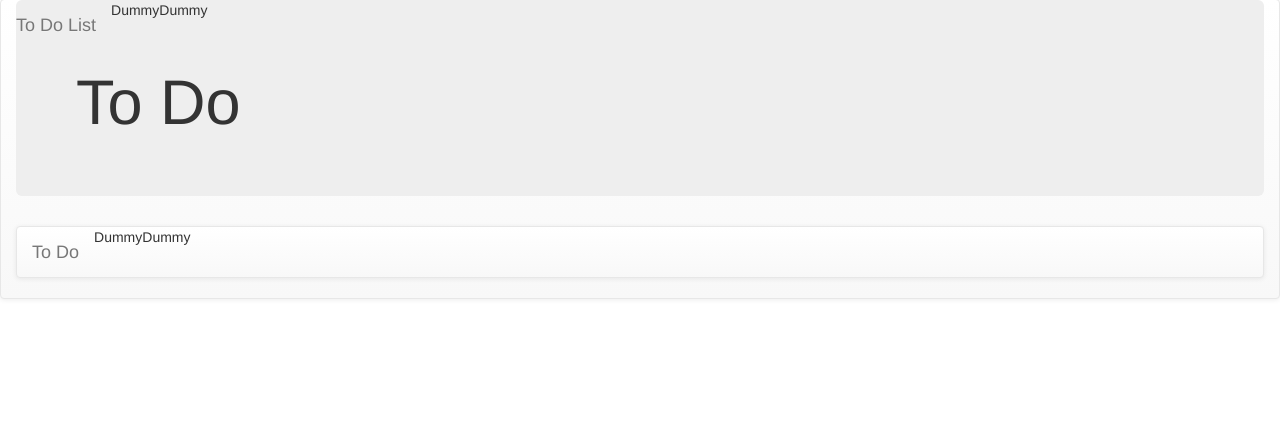
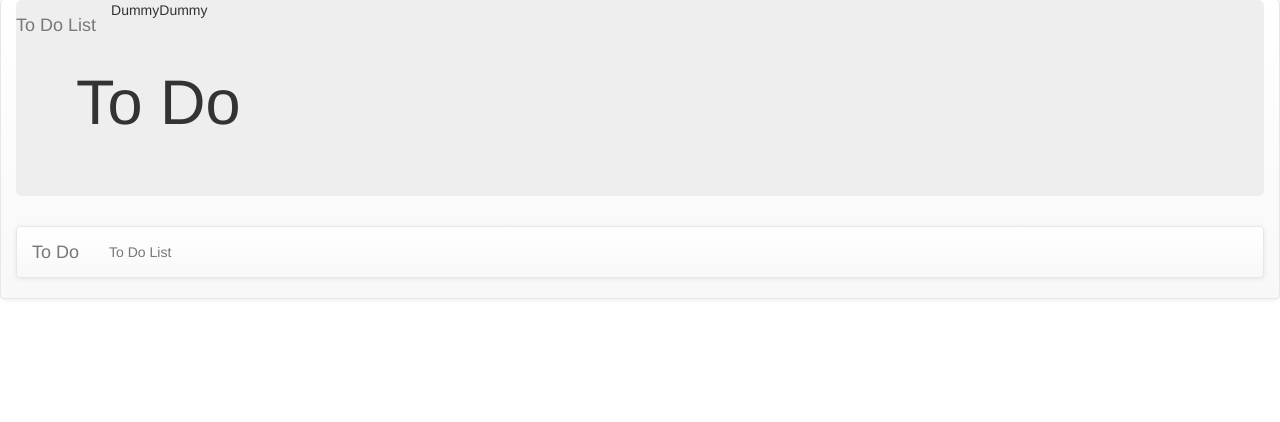
Before and after one commit to jnorberg1550/ToDoList, a Django app: template ToDoList/ToDoApp/templates/base.html in a window 1280 px wide. Shown: the part 226-648 px from the top of the page. Run offline with Django 3.2, Linux system fonts and the light colour scheme; the template is opened without the code that fills it, so the values that code supplies are empty; some libraries are stand-ins or nearby versions.

Commit message:
Add files via upload

```diff
--- a/ToDoList/ToDoApp/templates/base.html
+++ b/ToDoList/ToDoApp/templates/base.html
@@ -36,8 +36,7 @@
 <a class="navbar-brand" href="{% url 'index' %}">To Do</a>
 </div>
 <ul class="nav navbar-nav">
-<li>Dummy</li>
-<li>Dummy</li>
+    <li><a href="{% url 'types' %}">To Do List</a></li>
 </ul>
 </div>
 </nav>
```
